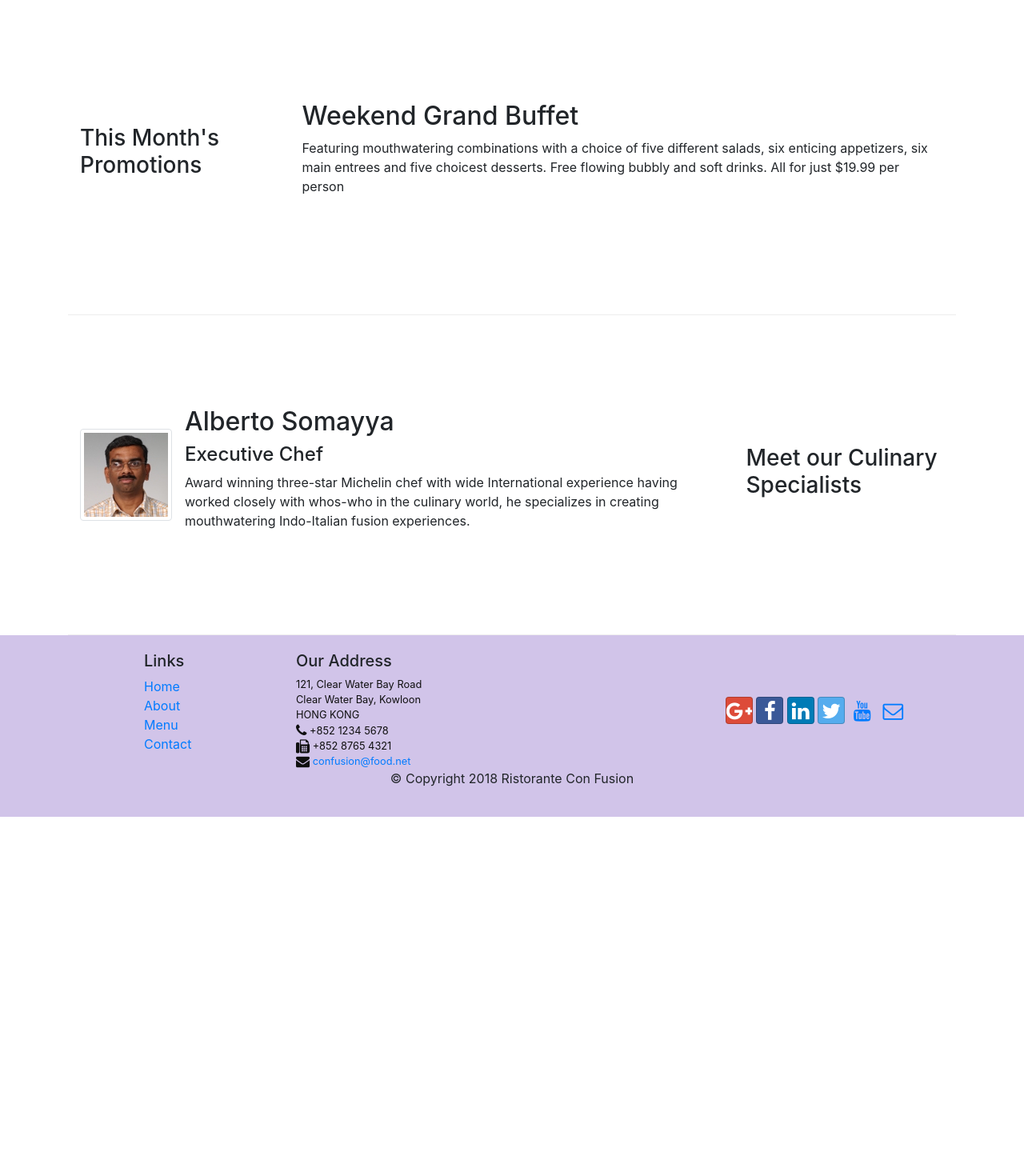
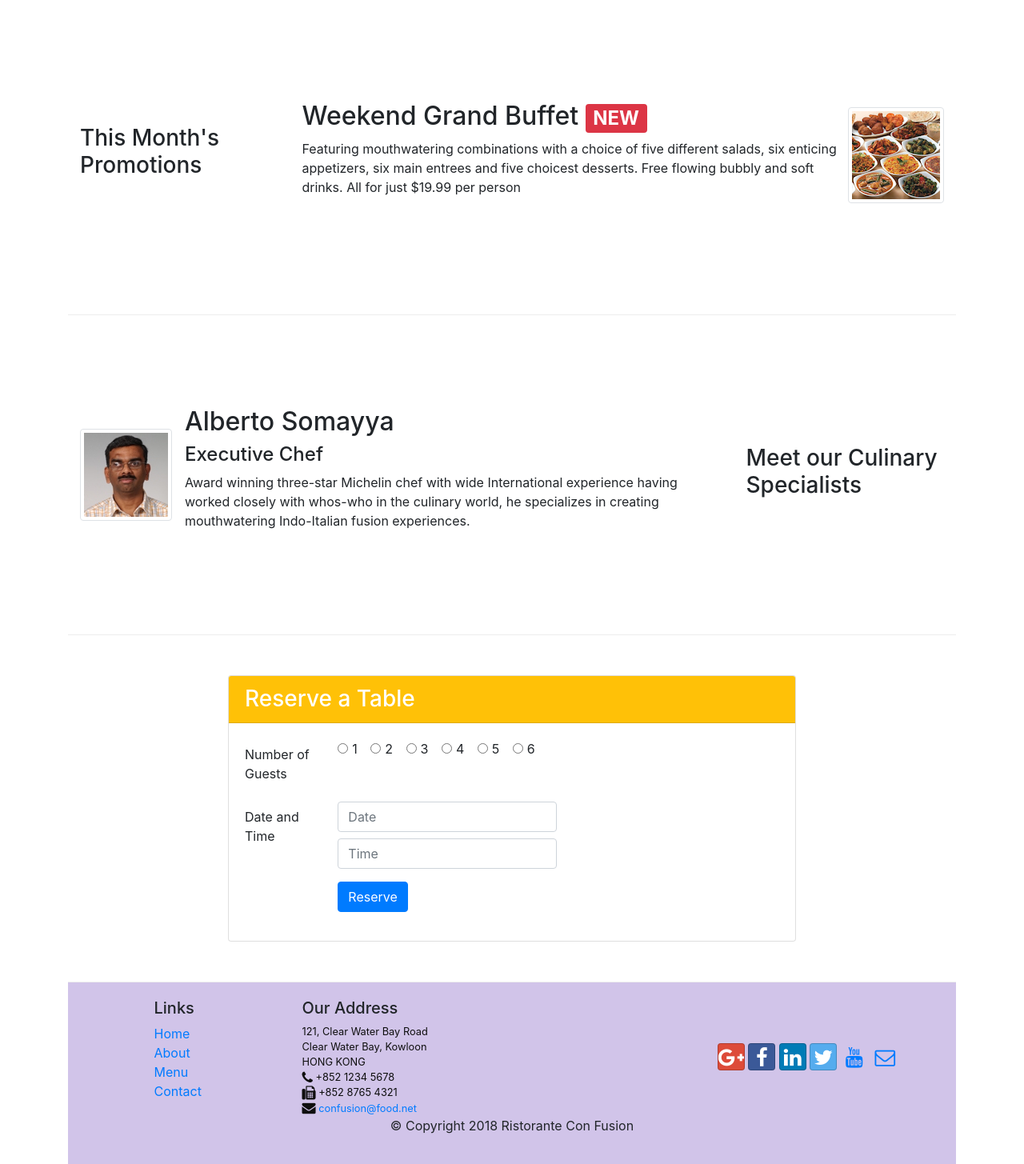
Before and after one commit to agatadrozdowska/conFusion, a website: page index.html in a window 1280 px wide. Shown: the part 740-2195 px from the top of the page at 80% size. Before the commit the page ends 1761 px from the top, so only its background shows below. Drawn offline with nearby package versions, Linux system fonts and the light colour scheme.

Commit message:
Bootstrap CSS Components: Forms

```diff
--- a/index.html
+++ b/index.html
@@ -40,7 +40,7 @@
   </nav>
   <header class="jumbotron">
     <div class="container">
-      <div class="row row-header">
+      <div class="row row-header align-items-center">
         <div class="col-12 col-sm-6">
           <h1>Ristorante con Fusion</h1>
           <p>
@@ -49,7 +49,14 @@
             your culinary senses!
           </p>
         </div>
-        <div class="col-12 col-sm align-self-center"> <img src="/img/logo.png" class='img-fluid'>
+        <div class="col-12 col-sm-6 align-self-center justify-content-center">
+          <div class="col-auto d-sm-inline">
+            <img src="/img/logo.png" class='img-fluid'>
+          </div>
+          <div class='col-auto d-sm-inline'>
+            <a class='btn btn-sm d-block d-sm-inline-block bg-warning text-dark' role='button' href='#card'>Reserve
+              Table</a>
+          </div>
         </div>
       </div>
     </div>
@@ -66,7 +73,7 @@
           <div class='media-body'>
             <h2 class='mt-0'>Uthappizza <span class='badge badge-danger'>HOT</span> <span
                 class='badge badge-pill badge-secondary'>$4.99</span></h2>
-            <p>
+            <p class="d-none d-sm-block">
               A unique combination of Indian Uthappam (pancake) and Italian pizza,
               topped with Cerignola olives, ripe vine cherry tomatoes, Vidalia
               onion, Guntur chillies and Buffalo Paneer.
@@ -81,13 +88,18 @@
         <h3>This Month's Promotions</h3>
       </div>
       <div class="col col-sm col-md">
-        <h2>Weekend Grand Buffet</h2>
-        <p>
+        <div class='media'>
+          <div class='media-body'>
+            <h2 class='mt-0'>Weekend Grand Buffet <span class='badge badge-danger'>NEW</span></h2>
+            <p class="d-none d-sm-block">
               Featuring mouthwatering combinations with a choice of five different
               salads, six enticing appetizers, six main entrees and five choicest
               desserts. Free flowing bubbly and soft drinks. All for just $19.99
               per person
             </p>
+          </div>
+          <img src="img/buffet.png" alt='buffet' class='d-flex img-thumbnail align-self-center'>
+        </div>
       </div>
     </div>
 
@@ -111,7 +123,76 @@
         </div>
       </div>
     </div>
+    <div class='row row-content align-items-center justify-content-center'>
+      <div class='col-12 col-sm-8'>
+        <div class='card' id='card'>
+          <h3 class='card-header bg-warning text-white'>Reserve a Table</h3>
+          <div class='card-body'>
+            <form action="">
+              <div class="form-group row">
+                <legend class="col-form-label col-sm-2">Number of Guests</legend>
+                <div class="col-sm-10">
+                  <div class="form-check form-check-inline">
+                    <input class="form-check-input" type="radio" id="radio1" value="1">
+                    <label class="form-check-label" for="radio1">
+                      1
+                    </label>
                   </div>
+                  <div class="form-check form-check-inline">
+                    <input class="form-check-input" type="radio" id="radio2" value="2">
+                    <label class="form-check-label" for="radio2">
+                      2
+                    </label>
+                  </div>
+                  <div class="form-check form-check-inline">
+                    <input class="form-check-input" type="radio" id="radio3" value="3">
+                    <label class="form-check-label" for="radio3">
+                      3
+                    </label>
+                  </div>
+                  <div class="form-check form-check-inline">
+                    <input class="form-check-input" type="radio" id="radio4" value="4">
+                    <label class="form-check-label" for="radio4">
+                      4
+                    </label>
+                  </div>
+                  <div class="form-check form-check-inline">
+                    <input class="form-check-input" type="radio" id="radio5" value="5">
+                    <label class="form-check-label" for="radio5">
+                      5
+                    </label>
+                  </div>
+                  <div class="form-check form-check-inline">
+                    <input class="form-check-input" type="radio" id="radio6" value="6">
+                    <label class="form-check-label" for="radio6">
+                      6
+                    </label>
+                  </div>
+                </div>
+              </div>
+              <div class='form-group row'>
+                <legend class="col-form-label col-sm-2">Date and Time</legend>
+                <div class='form-row col-sm-10'>
+                  <div class='col-auto'>
+                    <input type="text" class="form-control mb-2" placeholder="Date">
+                  </div>
+                  <div class='col-auto'>
+                    <input type="text" class="form-control" placeholder="Time">
+                  </div>
+                </div>
+              </div>
+              <div class='form-group row'>
+                <div class='col-sm-2 offset-sm-2'>
+                  <button type="submit" class='btn btn-primary'>Reserve</button>
+                </div>
+              </div>
+            </form>
+
+          </div>
+        </div>
+      </div>
+    </div>
+
 
     <footer class="footer">
       <div class="container">
```
Lines whose indentation alone changed are shown as unchanged.
